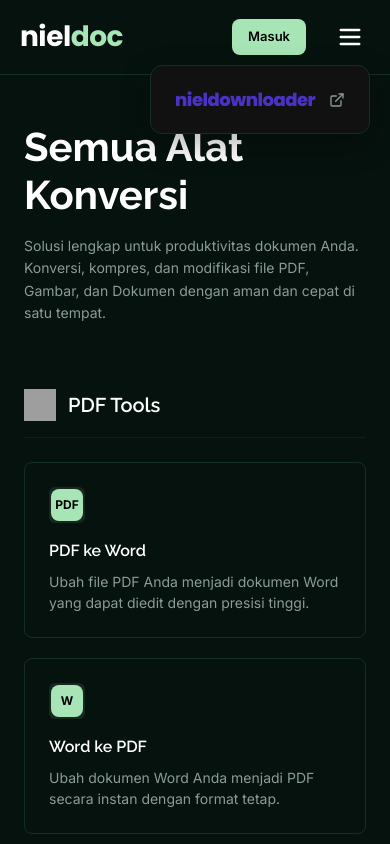
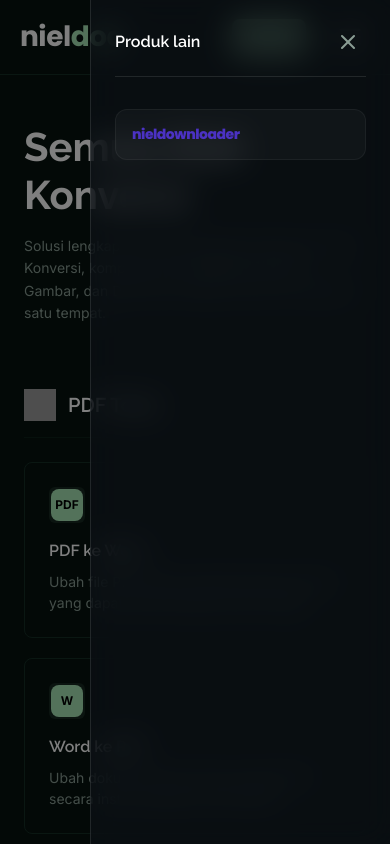
Before and after one commit to Josephinto310704/nieldoc, a Next.js app: page / in a window 390 px wide. Both pictures are taken after a click on the element 350 px from the left and 37 px from the top of the page. Shown: the top 844 px of the page. Built offline with nearby package versions, Linux system fonts and the light colour scheme; no server answers; grey boxes are pictures that could not be loaded.

Commit message:
Update hamburger menu to a glassmorphism sidebar

```diff
--- a/components/HamburgerMenu.js
+++ b/components/HamburgerMenu.js
@@ -1,28 +1,28 @@
 "use client";
 
-import { useState, useRef, useEffect } from "react";
+import { useState, useEffect } from "react";
 import styles from "./HamburgerMenu.module.css";
 
 export default function HamburgerMenu() {
   const [isOpen, setIsOpen] = useState(false);
-  const dropdownRef = useRef(null);
 
-  // Handle clicking outside to close
+  // Prevent scrolling when sidebar is open
   useEffect(() => {
-    const handleClickOutside = (event) => {
-      if (dropdownRef.current && !dropdownRef.current.contains(event.target)) {
-        setIsOpen(false);
-      }
+    if (isOpen) {
+      document.body.style.overflow = 'hidden';
+    } else {
+      document.body.style.overflow = 'unset';
+    }
+    return () => {
+      document.body.style.overflow = 'unset';
     };
-    document.addEventListener("mousedown", handleClickOutside);
-    return () => document.removeEventListener("mousedown", handleClickOutside);
-  }, []);
+  }, [isOpen]);
 
   return (
-    <div className={styles.container} ref={dropdownRef}>
+    <>
       <div
         className={styles.trigger}
-        onClick={() => setIsOpen(!isOpen)}
+        onClick={() => setIsOpen(true)}
       >
         <svg xmlns="http://www.w3.org/2000/svg" width="28" height="28" viewBox="0 0 24 24" fill="none" stroke="currentColor" strokeWidth="2" strokeLinecap="round" strokeLinejoin="round" style={{ color: "var(--text)" }}>
           <line x1="4" x2="20" y1="12" y2="12"/>
@@ -31,18 +31,30 @@
         </svg>
       </div>
 
-      {isOpen && (
-        <div className={styles.dropdown}>
+      {/* Overlay */}
+      <div
+        className={`${styles.overlay} ${isOpen ? styles.open : ''}`}
+        onClick={() => setIsOpen(false)}
+      />
+
+      {/* Sidebar with Glassmorphism */}
+      <div className={`${styles.sidebar} ${isOpen ? styles.open : ''}`}>
+        <div className={styles.sidebarHeader}>
+          <h2 className={styles.sidebarTitle}>Produk lain</h2>
+          <button className={styles.closeBtn} onClick={() => setIsOpen(false)}>
+            <svg xmlns="http://www.w3.org/2000/svg" width="24" height="24" viewBox="0 0 24 24" fill="none" stroke="currentColor" strokeWidth="2" strokeLinecap="round" strokeLinejoin="round">
+              <line x1="18" y1="6" x2="6" y2="18"></line>
+              <line x1="6" y1="6" x2="18" y2="18"></line>
+            </svg>
+          </button>
+        </div>
+
+        <div className={styles.sidebarContent}>
           <a href="https://nieldownloader.vercel.app/" target="_blank" rel="noopener noreferrer" className={styles.menuItem}>
-            <span style={{ fontWeight: 800, fontSize: "18px", color: "#4B32C3", letterSpacing: "-0.5px", fontFamily: "var(--font-poppins)" }}>nieldownloader</span>
-            <svg xmlns="http://www.w3.org/2000/svg" width="16" height="16" viewBox="0 0 24 24" fill="none" stroke="currentColor" strokeWidth="2" strokeLinecap="round" strokeLinejoin="round" style={{ marginLeft: "8px", color: "var(--text-muted, #888)" }}>
-              <path d="M18 13v6a2 2 0 0 1-2 2H5a2 2 0 0 1-2-2V8a2 2 0 0 1 2-2h6"></path>
-              <polyline points="15 3 21 3 21 9"></polyline>
-              <line x1="10" y1="14" x2="21" y2="3"></line>
-            </svg>
+            <span style={{ fontWeight: 800, fontSize: "14px", color: "#4B32C3", letterSpacing: "-0.5px", fontFamily: "var(--font-poppins)" }}>nieldownloader</span>
           </a>
         </div>
-      )}
-    </div>
+      </div>
+    </>
   );
 }
--- a/components/HamburgerMenu.module.css
+++ b/components/HamburgerMenu.module.css
@@ -1,8 +1,3 @@
-.container {
-  position: relative;
-  display: inline-block;
-}
-
 .trigger {
   display: flex;
   align-items: center;
@@ -17,43 +12,93 @@
   background-color: rgba(255, 255, 255, 0.05);
 }
 
-.dropdown {
-  position: absolute;
-  top: calc(100% + 8px);
-  right: 0;
-  background-color: var(--card-bg, #111);
-  border: 1px solid var(--border, #333);
-  border-radius: 12px;
-  padding: 8px;
-  min-width: 220px;
-  box-shadow: 0 10px 30px rgba(0, 0, 0, 0.3);
-  z-index: 50;
-  animation: fadeInDown 0.2s ease forwards;
+.overlay {
+  position: fixed;
+  top: 0;
+  left: 0;
+  width: 100vw;
+  height: 100vh;
+  background-color: rgba(0, 0, 0, 0.5);
+  z-index: 99;
+  opacity: 0;
+  visibility: hidden;
+  transition: opacity 0.3s ease, visibility 0.3s ease;
 }
 
-@keyframes fadeInDown {
-  from {
-    opacity: 0;
-    transform: translateY(-10px);
-  }
-  to {
-    opacity: 1;
-    transform: translateY(0);
-  }
+.overlay.open {
+  opacity: 1;
+  visibility: visible;
+}
+
+.sidebar {
+  position: fixed;
+  top: 0;
+  right: -320px;
+  width: 300px;
+  max-width: 80vw;
+  height: 100vh;
+  background: rgba(13, 17, 23, 0.65);
+  backdrop-filter: blur(16px);
+  -webkit-backdrop-filter: blur(16px);
+  border-left: 1px solid rgba(255, 255, 255, 0.1);
+  z-index: 100;
+  padding: 24px;
+  transition: right 0.4s cubic-bezier(0.16, 1, 0.3, 1);
+  display: flex;
+  flex-direction: column;
+}
+
+.sidebar.open {
+  right: 0;
+}
+
+.sidebarHeader {
+  display: flex;
+  justify-content: space-between;
+  align-items: center;
+  margin-bottom: 32px;
+  padding-bottom: 16px;
+  border-bottom: 1px solid rgba(255, 255, 255, 0.1);
+}
+
+.sidebarTitle {
+  font-size: 16px;
+  font-weight: 600;
+  color: var(--text);
+  margin: 0;
+}
+
+.closeBtn {
+  background: none;
+  border: none;
+  color: var(--text-muted, #888);
+  cursor: pointer;
+  padding: 6px;
+  display: flex;
+  align-items: center;
+  justify-content: center;
+  border-radius: 50%;
+  transition: background-color 0.2s, color 0.2s;
+}
+
+.closeBtn:hover {
+  background-color: rgba(255, 255, 255, 0.1);
+  color: var(--text);
 }
 
 .menuItem {
   display: flex;
   align-items: center;
-  justify-content: space-between;
-  width: 100%;
-  padding: 12px 16px;
+  padding: 14px 16px;
   text-decoration: none;
-  background-color: transparent;
-  border-radius: 8px;
+  background-color: rgba(255, 255, 255, 0.03);
+  border: 1px solid rgba(255, 255, 255, 0.05);
+  border-radius: 12px;
   transition: all 0.2s ease;
 }
 
 .menuItem:hover {
-  background-color: rgba(255, 255, 255, 0.05);
+  background-color: rgba(255, 255, 255, 0.08);
+  transform: translateY(-2px);
+  border-color: rgba(75, 50, 195, 0.3);
 }
```
